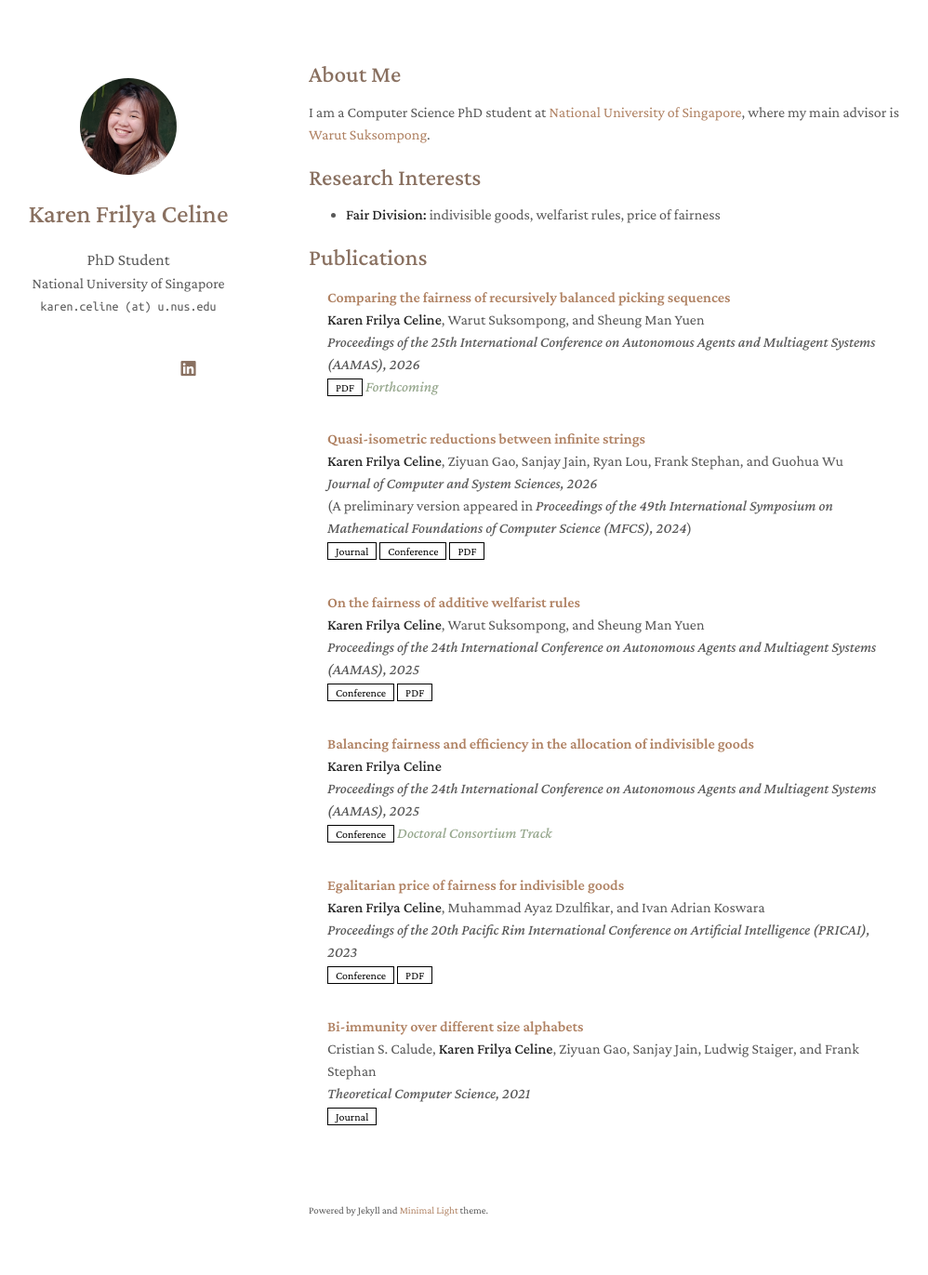
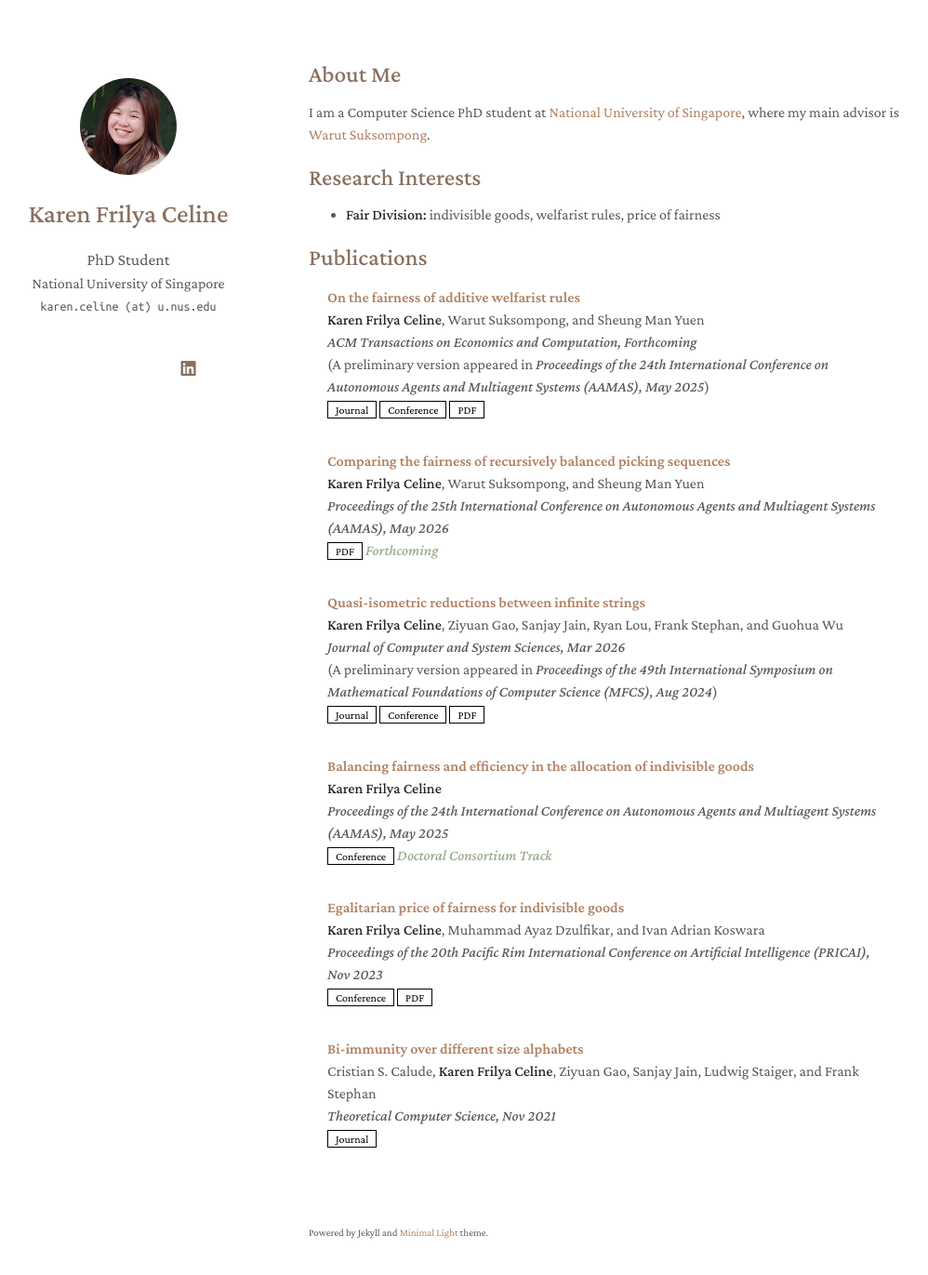
Before and after one commit to karen-celine/karen-celine.github.io, a Jekyll site: the page built from index.md, in a window 1280 px wide and 1400 px high. Shown: the top 1371 px of the window at 93% size, without its empty margins (138-1136 px from the left). Built offline with Jekyll 4.4.1, drawn with Linux system fonts in a browser that asks for light colours; a style sheet for code colours, icons or effects is not loaded.

Commit message:
Update publication and add months

```diff
--- a/_data/publications.yml
+++ b/_data/publications.yml
@@ -1,38 +1,40 @@
 main:
+
+  - title: On the fairness of additive welfarist rules
+    authors: <strong>Karen Frilya Celine</strong>, Warut Suksompong, and Sheung Man Yuen
+    periodical: ACM Transactions on Economics and Computation, Forthcoming
+    preliminary: Proceedings of the 24th International Conference on Autonomous Agents and Multiagent Systems (AAMAS), May&nbsp;2025
+    journal: https://dl.acm.org/doi/10.1145/3793253
+    conference: https://www.ifaamas.org/Proceedings/aamas2025/pdfs/p454.pdf
+    pdf: https://arxiv.org/pdf/2412.15472
 
   - title: Comparing the fairness of recursively balanced picking sequences
     authors: <strong>Karen Frilya Celine</strong>, Warut Suksompong, and Sheung Man Yuen
-    periodical: Proceedings of the 25th International Conference on Autonomous Agents and Multiagent Systems (AAMAS), 2026
+    periodical: Proceedings of the 25th International Conference on Autonomous Agents and Multiagent Systems (AAMAS), May&nbsp;2026
     notes: Forthcoming
     pdf: https://arxiv.org/abs/2512.17604
 
   - title: Quasi-isometric reductions between infinite strings
     authors: <strong>Karen Frilya Celine</strong>, Ziyuan Gao, Sanjay Jain, Ryan Lou, Frank Stephan, and Guohua Wu
-    periodical: Journal of Computer and System Sciences, 2026
-    preliminary: Proceedings of the 49th International Symposium on Mathematical Foundations of Computer Science (MFCS), 2024
+    periodical: Journal of Computer and System Sciences, Mar&nbsp;2026
+    preliminary: Proceedings of the 49th International Symposium on Mathematical Foundations of Computer Science (MFCS), Aug&nbsp;2024
     journal: https://www.sciencedirect.com/science/article/pii/S002200002500100X
     conference: https://drops.dagstuhl.de/entities/document/10.4230/LIPIcs.MFCS.2024.37
     pdf: https://arxiv.org/pdf/2407.14105
 
-  - title: On the fairness of additive welfarist rules
-    authors: <strong>Karen Frilya Celine</strong>, Warut Suksompong, and Sheung Man Yuen
-    periodical: Proceedings of the 24th International Conference on Autonomous Agents and Multiagent Systems (AAMAS), 2025
-    conference: https://www.ifaamas.org/Proceedings/aamas2025/pdfs/p454.pdf
-    pdf: https://arxiv.org/pdf/2412.15472
-
   - title: Balancing fairness and efficiency in the allocation of indivisible goods
     authors: <strong>Karen Frilya Celine</strong>
-    periodical: Proceedings of the 24th International Conference on Autonomous Agents and Multiagent Systems (AAMAS), 2025
+    periodical: Proceedings of the 24th International Conference on Autonomous Agents and Multiagent Systems (AAMAS), May&nbsp;2025
     conference: https://www.ifaamas.org/Proceedings/aamas2025/pdfs/p2920.pdf
     notes: Doctoral Consortium Track
 
   - title: Egalitarian price of fairness for indivisible goods
     authors: <strong>Karen Frilya Celine</strong>, Muhammad Ayaz Dzulfikar, and Ivan Adrian Koswara
-    periodical: Proceedings of the 20th Pacific Rim International Conference on Artificial Intelligence (PRICAI), 2023
+    periodical: Proceedings of the 20th Pacific Rim International Conference on Artificial Intelligence (PRICAI), Nov&nbsp;2023
     conference: https://link.springer.com/chapter/10.1007/978-981-99-7019-3_3
     pdf: https://arxiv.org/pdf/2402.16145
 
   - title: Bi-immunity over different size alphabets
     authors: Cristian S. Calude, <strong>Karen Frilya Celine</strong>, Ziyuan Gao, Sanjay Jain, Ludwig Staiger, and Frank Stephan
-    periodical: Theoretical Computer Science, 2021
+    periodical: Theoretical Computer Science, Nov&nbsp;2021
     journal: https://www.sciencedirect.com/science/article/pii/S0304397521005181
```
